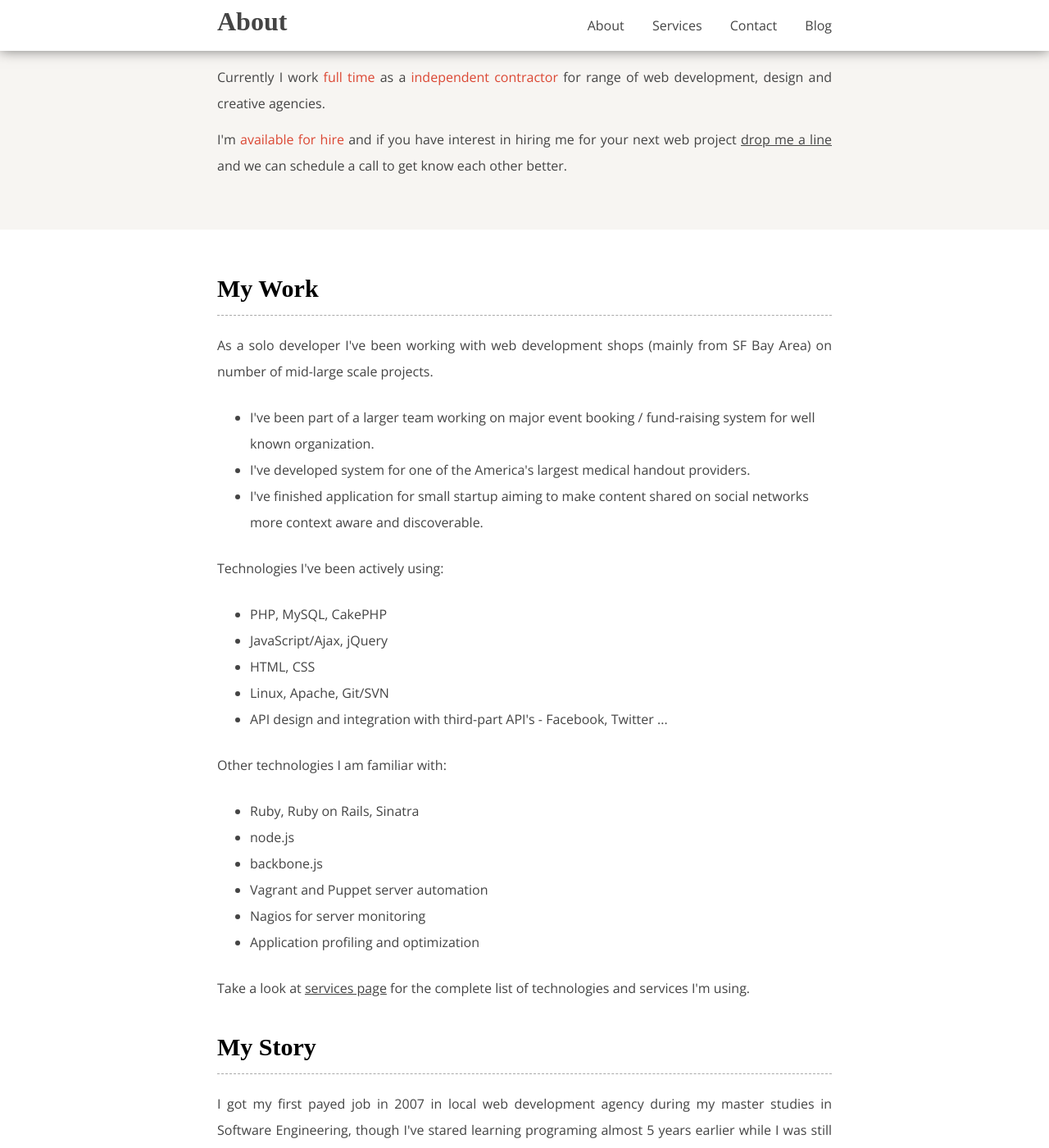
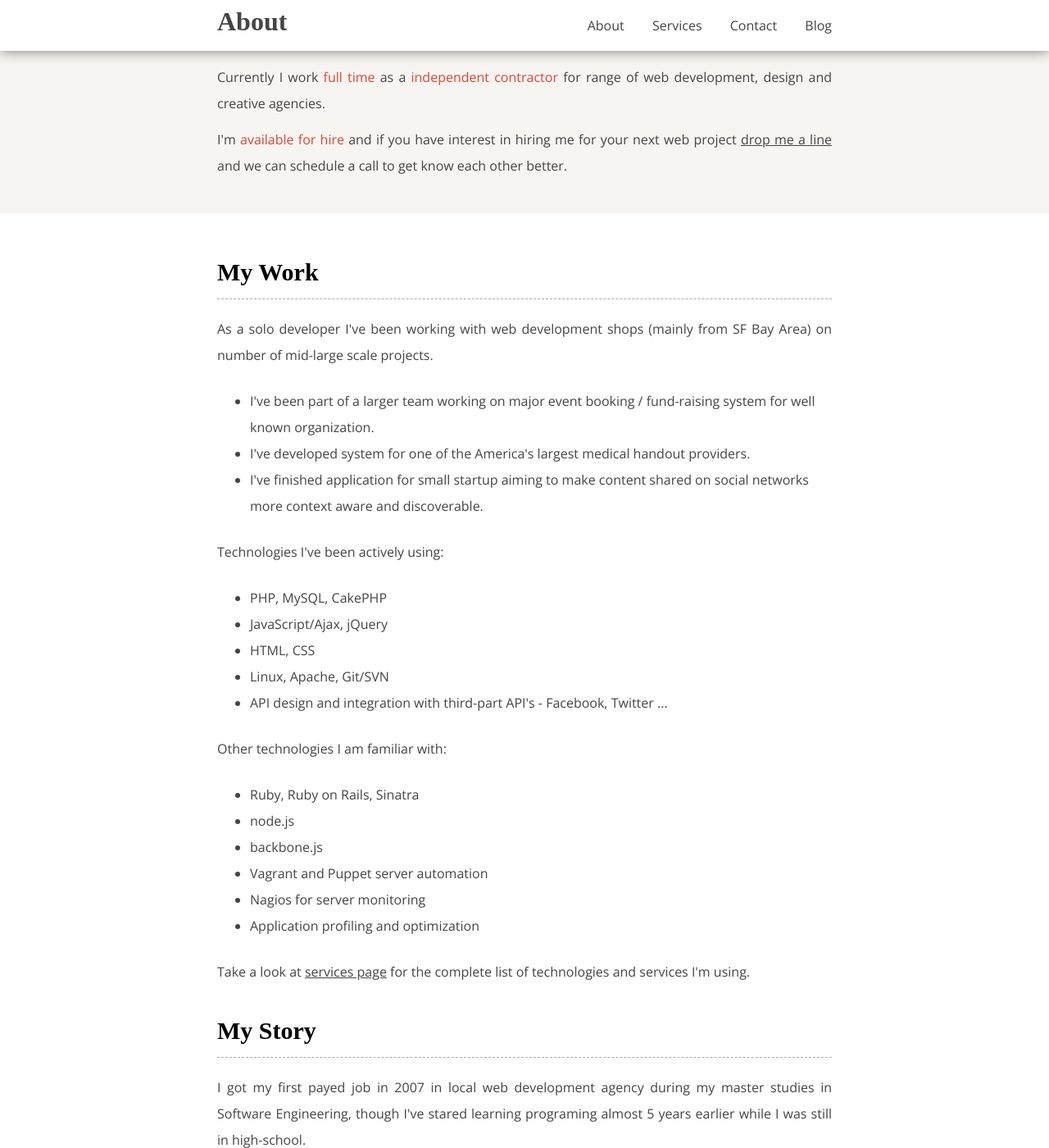
Before and after one commit to borivojevic/borivojevic.github.com, a Jekyll site: the page built from index.html, in a window 1280 px wide and 1400 px high, scrolled down 190 px. Shown: the whole window at 82% size. Built offline with Jekyll 4.4.1, drawn with Linux system fonts in a browser that asks for light colours; some web fonts are replaced; Markdown is read by kramdown in place of the engine named in the settings.

Commit message:
Fix title section margins

```diff
--- a/css/main.css
+++ b/css/main.css
@@ -133,7 +133,7 @@ section.photo .thats-me {
  About me
  ========================================================================== */
 .mirko {
-	padding: 10px 0 30px 0;
+	padding: 10px 0;
 	background: #F7F5F2;
 }
 .mirko section.about p {
```
